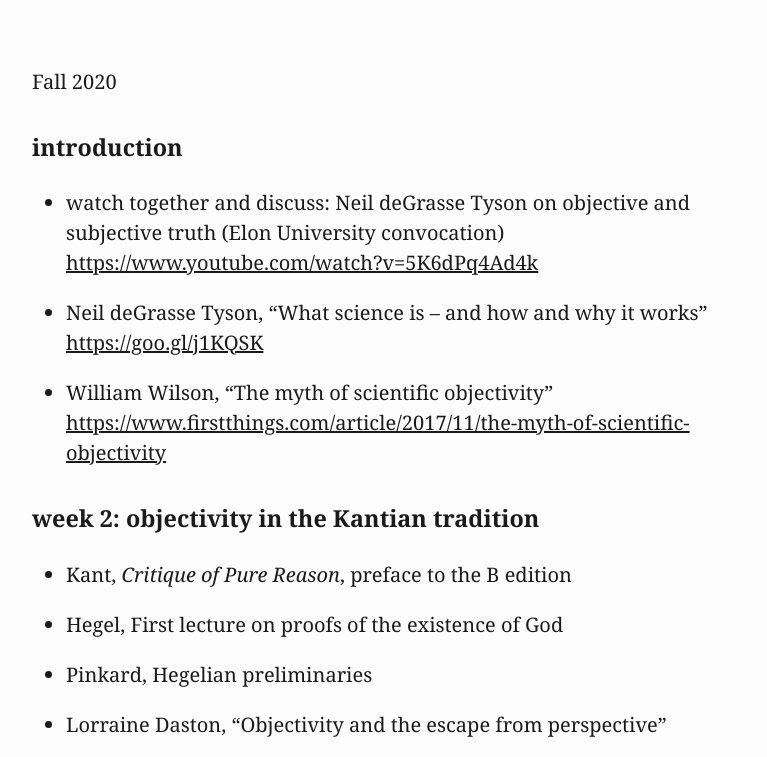
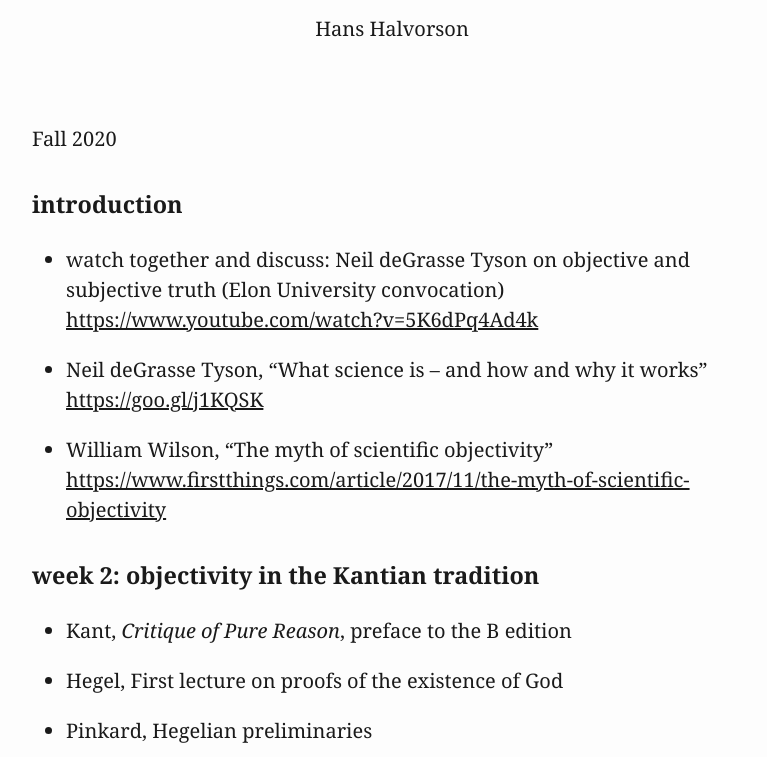
Before and after one commit to hhalvors/phi363_f2020, a plain HTML site: page syllabus.html in a window 1280 px wide. Shown: the part 179-936 px from the top of the page, without its empty margins (248-1015 px from the left). Drawn offline with Linux system fonts and the light colour scheme.

Commit message:
syllabus

```diff
--- a/syllabus.html
+++ b/syllabus.html
@@ -4,6 +4,7 @@
   <meta charset="utf-8" />
   <meta name="generator" content="pandoc" />
   <meta name="viewport" content="width=device-width, initial-scale=1.0, user-scalable=yes" />
+  <meta name="author" content="Hans Halvorson" />
   <title>Religion and Scientific Objectivity</title>
   <style>
     html {
@@ -166,6 +167,7 @@
 <body>
 <header id="title-block-header">
 <h1 class="title">Religion and Scientific Objectivity</h1>
+<p class="author">Hans Halvorson</p>
 </header>
 <p>Fall 2020</p>
 <h3 class="unnumbered" id="introduction">introduction</h3>
```
